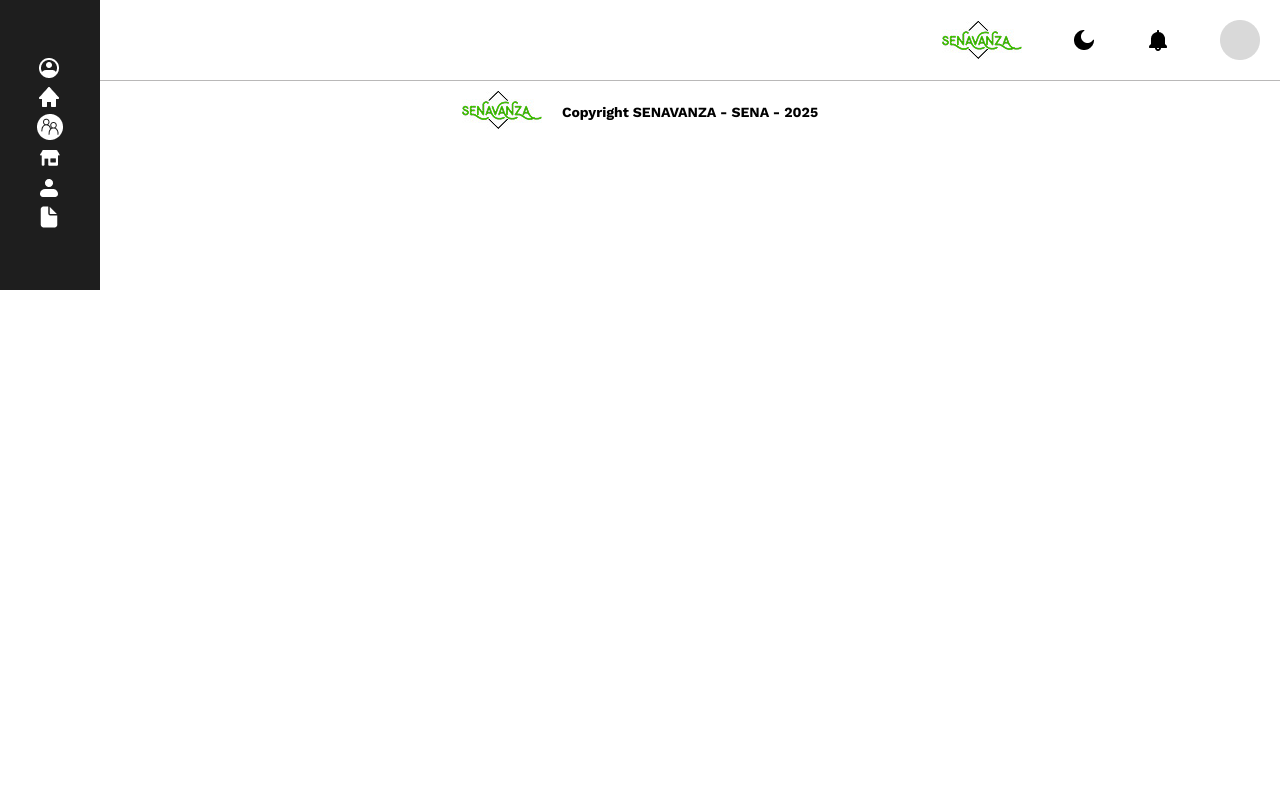
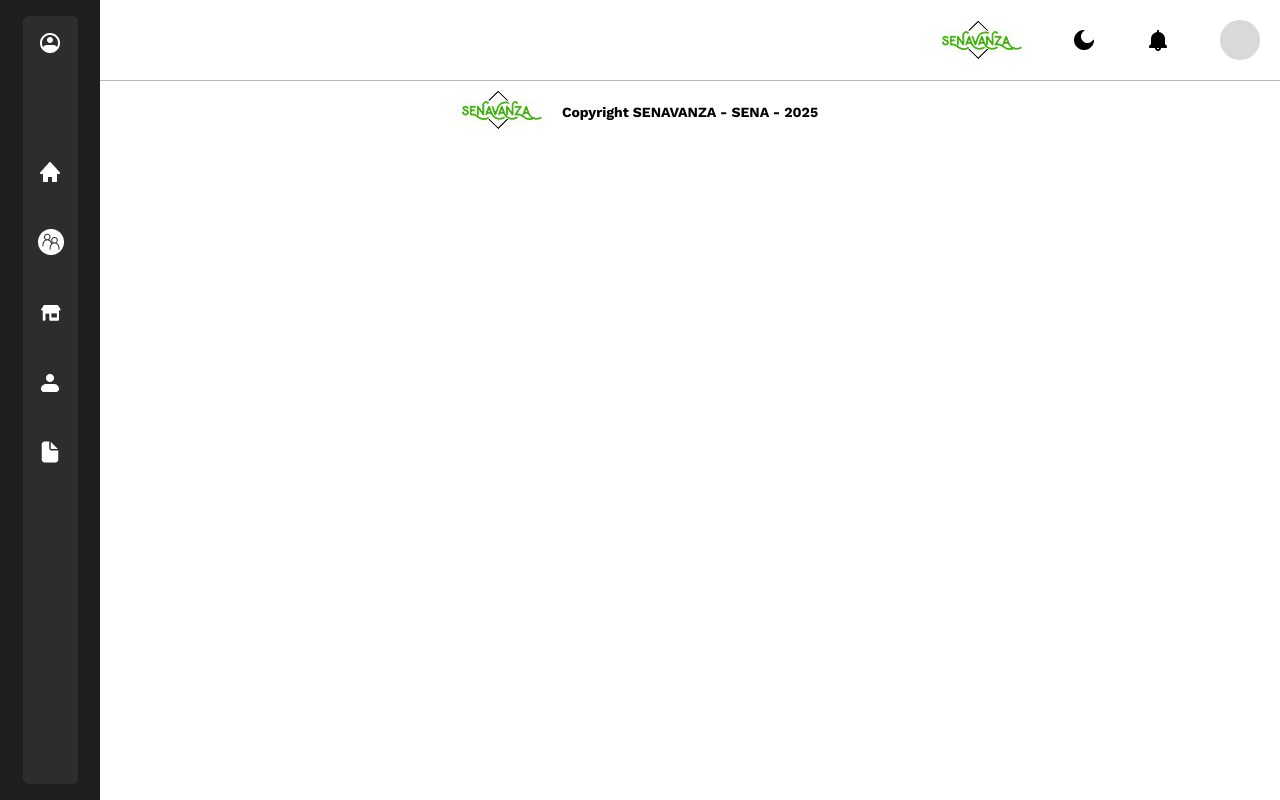
Before and after one commit to TheBullsT/proyectosenavanza, a React (Create React App) app: page /adminhome in a window 1280 px wide. Built offline with nearby package versions, Linux system fonts and the light colour scheme.

Commit message:
sidebar Admin

```diff
--- a/src/components/Admin/SidebarClose/SidebarClose.css
+++ b/src/components/Admin/SidebarClose/SidebarClose.css
@@ -52,12 +52,18 @@
   }
 .sidebar-links ul{
     list-style: none;
-    padding: 40px;
+    padding: 15px;
     gap: 10px;
+    background-color: var(--gray-3);
+    width: 25px;
+    height: 100%;
+    text-align: center;
+    justify-content: center;
+    border-radius: 6px;
 }
 
 .sidebar-links li{
-  margin: 10;
+  margin: 40px 0 0 0;
   gap: 30PX;
 }
 
@@ -66,7 +72,13 @@
   display: flex;
   flex-direction: column;
   width: 100px;
+  height: 100%;
   align-items: center;
+  justify-content: center;
   position: absolute;
   top: 0;
 }
+.adminperfil{
+  align-items: center;
+  padding-bottom: 60px;
+}
--- a/src/components/Admin/SidebarClose/SidebarClose.jsx
+++ b/src/components/Admin/SidebarClose/SidebarClose.jsx
@@ -14,7 +14,7 @@ function SidebarClose() {
         <div className="sidebar">
             <nav className="sidebar-links">
                 <ul>
-                    <li><Link to="/perfil"><img src={perfil} alt="Perfil" /></Link></li>
+                    <div className="adminperfil"><Link to="/perfil"><img src={perfil} alt="Perfil" /></Link></div>
                     <li><Link to="/home"><img src={home} alt="home" /></Link></li>
                     <li><Link to="/formacion"><img src={programas} alt="Programas de Formacion" /></Link></li>
                     <li><Link to="/empresas"><img src={empresa} alt="Empresas" /></Link></li>
```
